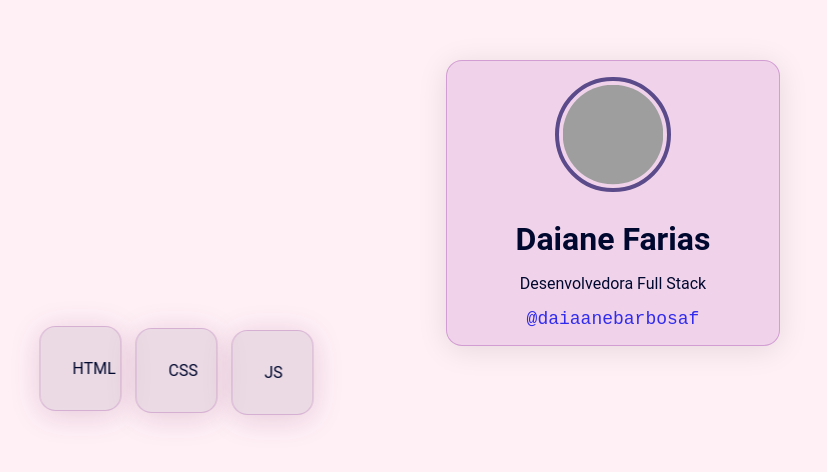
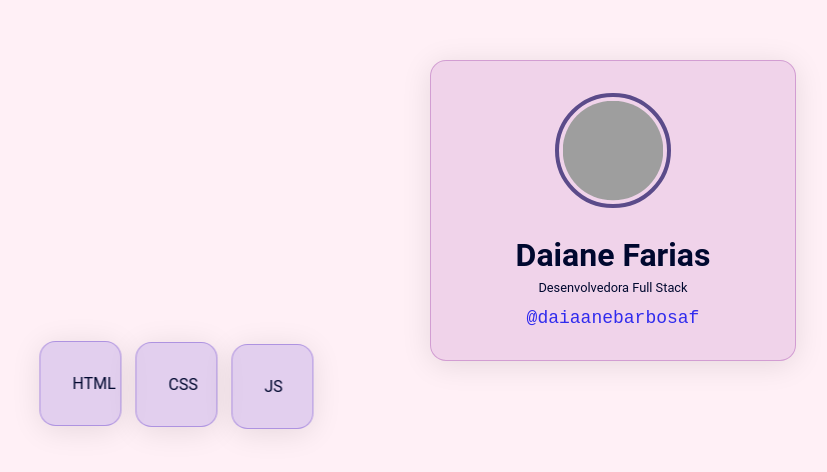
Before and after one commit to daiaanebarbosaf/desafio-21-days, a plain HTML site: page day-six/index.html in a window 1280 px wide. Shown: the whole page, without its empty margins (27-854 px from the left). Drawn offline with Linux system fonts and the light colour scheme; grey boxes are pictures that could not be loaded.

Commit message:
Update style.css

```diff
--- a/day-six/style.css
+++ b/day-six/style.css
@@ -32,10 +32,9 @@ img.avatar:hover {
 }
 
 h1 {
-  font-size: 32px;
+  font-size: 2rem;
   color: var(--text-color);
   margin-top: 24px;
-  margin-bottom: 8px;
 }
 
 .username {
@@ -46,7 +45,8 @@ h1 {
 }
 
 p {
-
+  margin-top: -1rem;
+  font-size: 0.8rem;
 }
 
 a {
@@ -56,7 +56,7 @@ a {
 .container {
   /*border: solid 1px rebeccapurple;*/
 
-  padding: 1rem;
+  padding: 2rem;
 
   /*-webkit-transform: rotate(-5deg);*/
 
@@ -71,22 +71,22 @@ a {
 
 .languages {
   padding: 2rem;
-  text-align: center;
   -webkit-transform: rotate(-4deg);
 
   width: 1rem;
 
-  background: rgba(57, 37, 73, 0.1);
+  background: rgba(171, 143, 223, 0.34);
   border-radius: 16px;
-  box-shadow: 0 4px 30px rgba(107, 15, 84, 0.171);
-  backdrop-filter: blur(3px);
-  -webkit-backdrop-filter: blur(3px);
-  border: 1px solid rgba(130, 15, 147, 0.2);
+  box-shadow: 0 4px 30px rgba(0, 0, 0, 0.1);
+  backdrop-filter: blur(1.6px);
+  -webkit-backdrop-filter: blur(1.6px);
+  border: 1px solid rgba(171, 143, 223, 0.93);
 
   animation: go-back 3s infinite alternate;
 }
 
 .l1 {
+  text-align: center;
   margin-top: -5rem;
   margin-left: 1rem;
 
```
